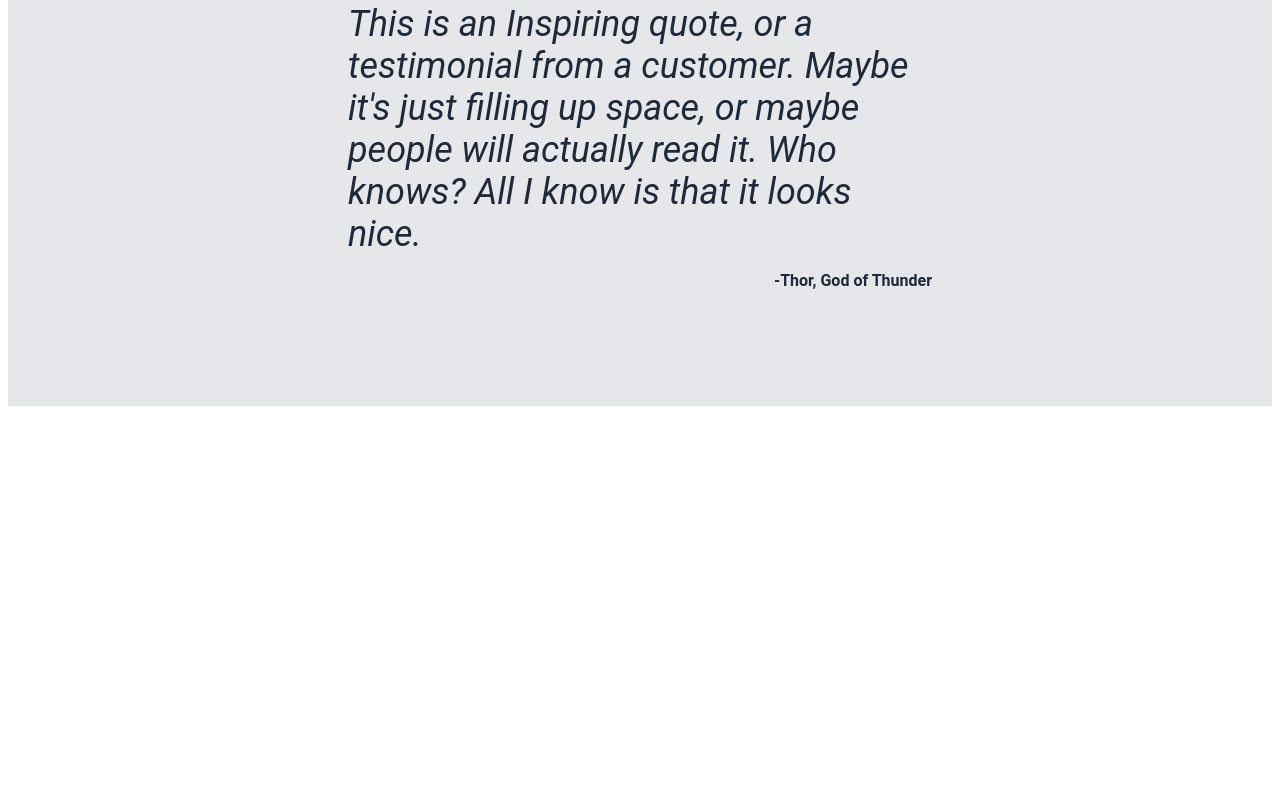
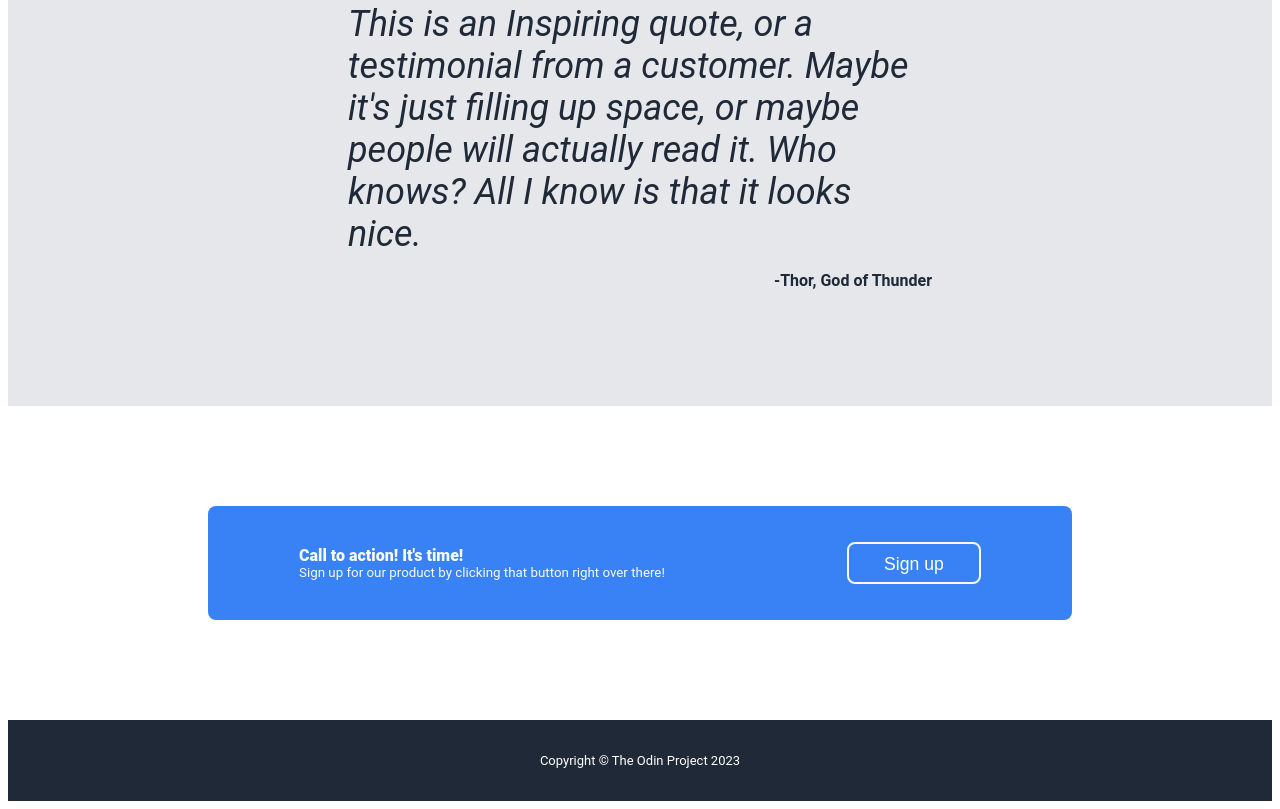
Before and after one commit to BigJetPunch/odin-landing-page, a plain HTML site: page index.html in a window 1280 px wide. Shown: the part 966-1775 px from the top of the page. Before the commit the page ends 1380 px from the top, so only its background shows below. Drawn offline with Linux system fonts and the light colour scheme.

Commit message:
Complete project
Completed project, finished Call to action and copyright. Added some minor tweaks to the header logo.

List of issues I have been unable to solve. I'm not sure if this is supposed to flex with everything. Currently all sections don't flex
together, but I have the page laid out in the aspect ratio of the image.

I currently learned how to implement flexbox, how to google and troubleshoot specific issues with layouts, and I got to experiment
with the box model!

I'm not satisfied with this, I might come back to this project later to redo and customize it to be something for me, but for now I feel
like I have a decent grasp on how html and css are laid out. It's only improvements from here!

```diff
--- a/index.html
+++ b/index.html
@@ -12,9 +12,9 @@
     <div class="header">
         <nav class="jc-space-around flex">
             <div class="">
-                <h2>Header Logo</h2>
+                <h2 style="margin-left: 20px;">Header Logo</h2>
             </div>
-            <div class="links flex gap2">
+            <div class="links flex gap2" style="margin-right: 30px;">
                 <p>Header link one</p>
                 <p>Header link two</p>
                 <p>Header link three</p>
@@ -33,7 +33,6 @@
           </div>
         </div>
     </div>
-    <!-- First section above -->
     <div class="info">
        <h2 class="awesome infoheader">Some random information.</h2>
        <div class="flex jc-center gap2">
@@ -65,8 +64,19 @@
         </p>
     </div>
     </div>
-    <div class="signup"></div>
-    <div class="cr"></div>
+    <div class="signup jc-space-around ai-center">
+       <div>
+        <p class="toptext"> Call to action! It's time!</p>
+        <p class="bottomtext">Sign up for our product by clicking that button right over there!</p>
+       </div>
+    <button class="button2">
+        Sign up
+    </button>
+    </div>
+
+    <div class="cr">
+        <p>Copyright © The Odin Project 2023</p>
+    </div>
 </div>
 </body>
 </html>
--- a/styles.css
+++ b/styles.css
@@ -29,6 +29,27 @@
     color: #1f2937;
     padding: 100px;
     margin: 0 auto;
+}
+
+.signup {
+    display: flex;
+    margin: 100px;
+    background-color: #3882f6;
+    border-radius: 8px;
+    color: #f9faf8;
+    margin-left: 200px;
+    margin-right: 200px;
+}
+
+.cr {
+    background-color: #1f2937;
+    color: white;
+    display: flex;
+    align-items: center;
+    justify-content: center;
+    font-size: small;
+    padding: 20px;
+
 }
 
 /*Flexbox general*/
@@ -93,6 +114,18 @@
     cursor: pointer;
 }
 
+.button2 {
+    border-style: solid;
+    border-color: #f9faf8;
+    background-color: #3882f6;
+    padding: 0.6em 2em;
+    border-radius: 8px;
+    color: white;
+    font-size: 1.1em;
+    cursor: pointer;
+    height: 42px;
+}
+
 .infobox {
     height: 150px;
     width: 150px;
@@ -125,6 +158,18 @@
     height: 200px;
 }
 
+.toptext {
+    margin-top: 40px;
+    margin-bottom: 0;
+    font-weight: 800;
+}
+
+.bottomtext {
+    margin-top: 0;
+    margin-bottom: 40px;
+    font-size: smaller;
+}
+
 .awesome {
     font-size: 48px;
     font-weight: 800;
```
